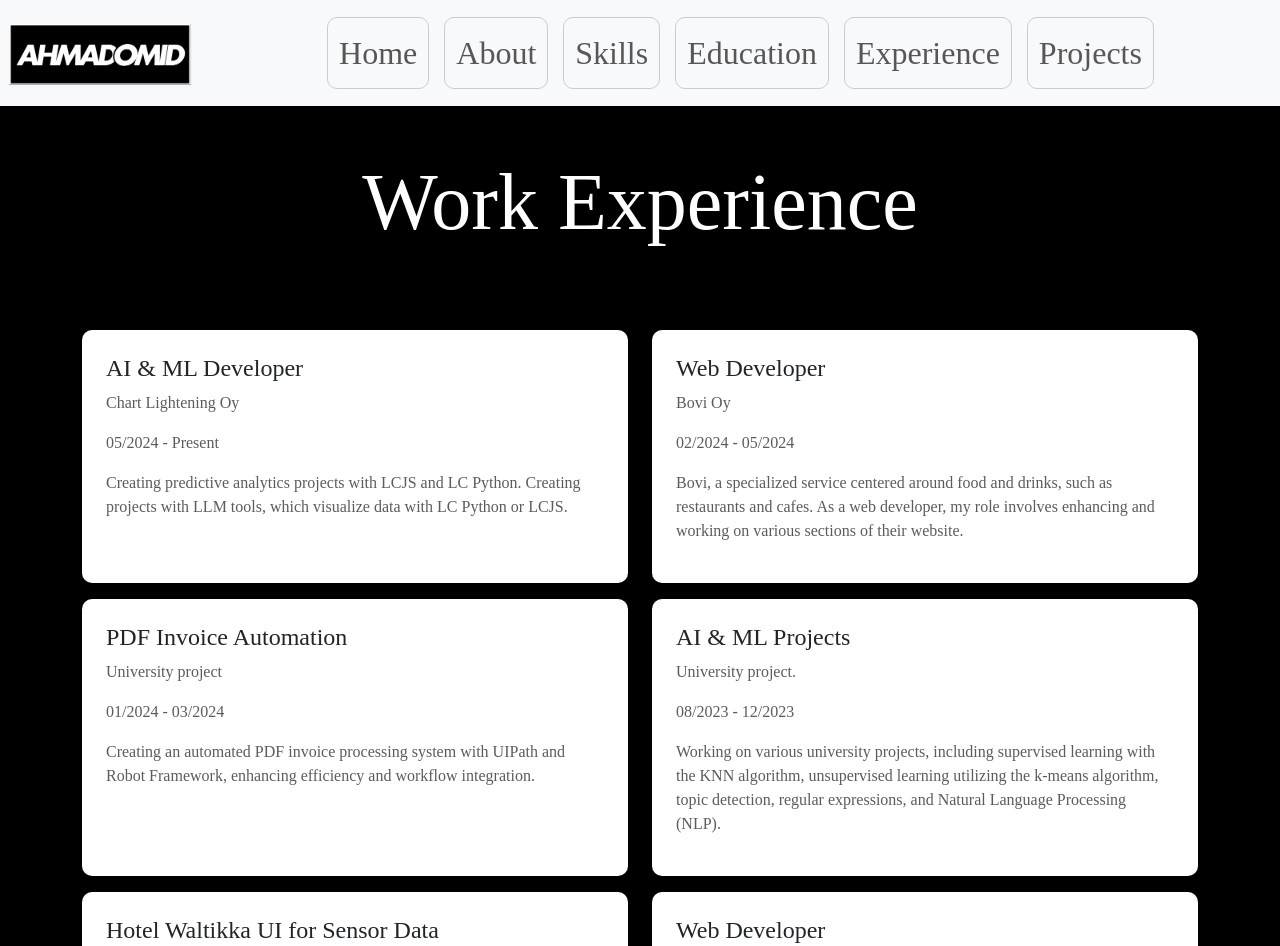
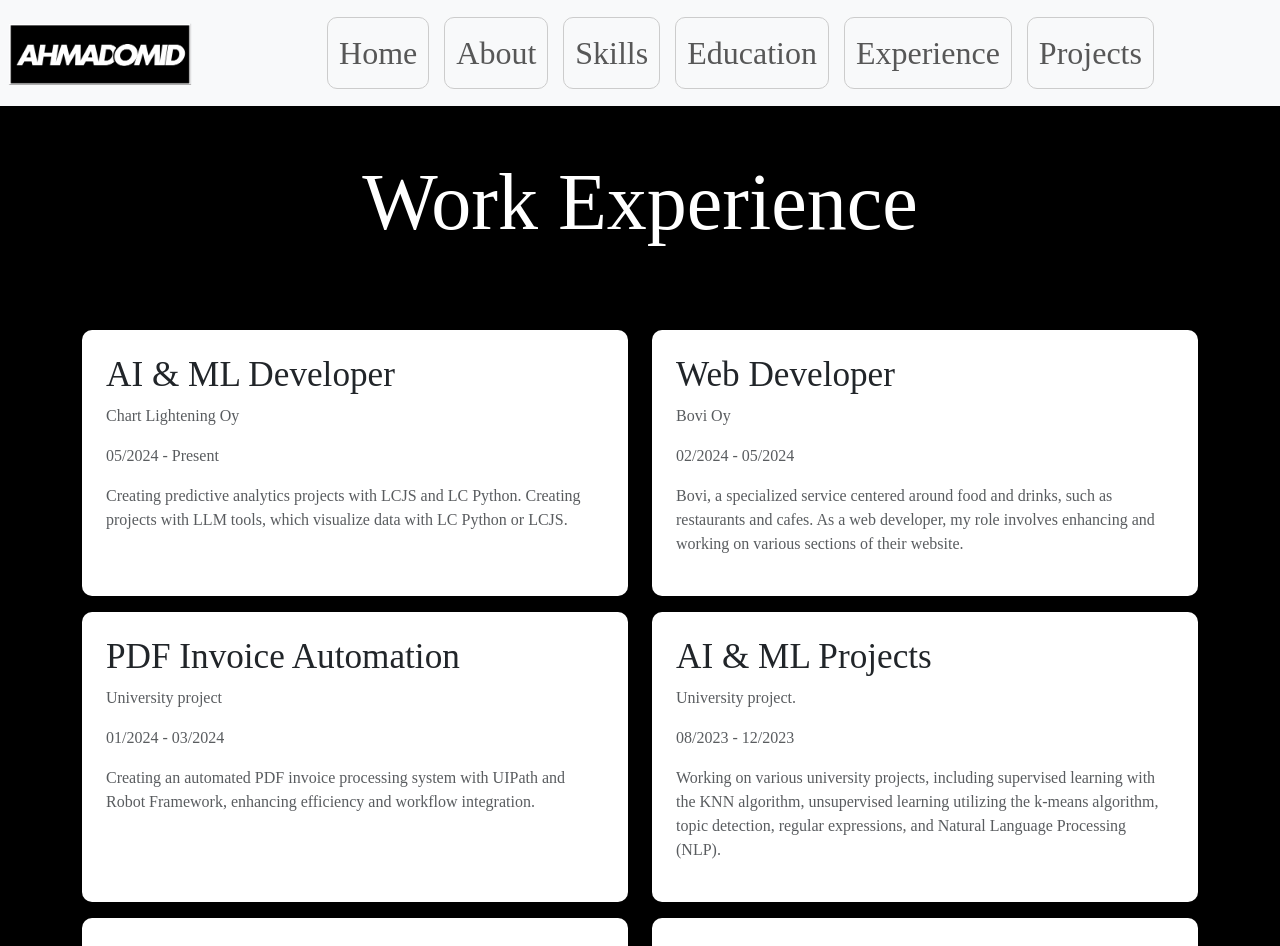
Before and after one commit to ahmadomid1984/portfolio, a React (Create React App) app: page /work-experience in a window 1280 px wide. Shown: the top 946 px of the page. Built offline with nearby package versions, Linux system fonts and the light colour scheme.

Commit message:
minor changes

```diff
--- a/src/components/Projects.js
+++ b/src/components/Projects.js
@@ -10,7 +10,7 @@ const Projects = () => {
                         <img src="images/portfolio.png" className="card-img-top" alt="Project 1" />
                         <div className="card-body text-center">
                             <h5 className="card-title" style={{ fontSize: '2.5em' }}>Dev Portfolio</h5>
-                            <p className="card-text" style={{ fontSize: '1.5em' }}>A responsive Dev Portfolio Website made in React and Bootstrap.</p>
+                            <p className="card-text" style={{ fontSize: '1.4em' }}>A responsive Dev Portfolio Website made in React and Bootstrap.</p>
                         </div>
                         <div className="card-footer text-center">
                             <a href="https://github.com/ahmadomid1984/portfolio.git" className="btn btn-primary">GitHub</a>
@@ -22,7 +22,7 @@ const Projects = () => {
                         <img src="images/Hotel-Waltikka.png" className="card-img-top" alt="Project 2" />
                         <div className="card-body text-center">
                             <h5 className="card-title" style={{ fontSize: '2.5em' }}>Hotel Waltikka UI</h5>
-                            <p className="card-text" style={{ fontSize: '1.5em' }}>IoT interface system integrating temperature, moisture, and CO2 data.</p>
+                            <p className="card-text" style={{ fontSize: '1.4em' }}>IoT interface system integrating temperature, moisture, and CO2 data.</p>
                         </div>
                         <div className="card-footer text-center">
                             <a href="https://github.com/LeylaMolnar/Waltikka-Group2" className="btn btn-primary">GitHub</a>
@@ -34,7 +34,7 @@ const Projects = () => {
                         <img src="images/Coffeshop.png" className="card-img-top" alt="Project 3" />
                         <div className="card-body text-center">
                             <h5 className="card-title" style={{ fontSize: '2.5em' }}>Crush Cafe</h5>
-                            <p className="card-text" style={{ fontSize: '1.5em' }}>Designing a website in different formats (PHP, HTML and Wordpress).</p>
+                            <p className="card-text" style={{ fontSize: '1.4em' }}>Designing a website in different formats (PHP, HTML and Wordpress).</p>
                         </div>
                         <div className="card-footer text-center">
                             <a href="http://localhost:3000/projects" className="btn btn-primary">GitHub</a>
--- a/src/components/WorkExperience.js
+++ b/src/components/WorkExperience.js
@@ -7,7 +7,7 @@ const WorkExperience = () => {
             <div className="row">
                 <div className="col-md-6 mb-3"> {/* Center the column horizontally */}
                     <div className="card p-4 h-100">
-                        <h4>AI & ML Developer</h4>
+                        <h4 style={{ fontSize: '2.2em' }}>AI & ML Developer</h4>
                         <p className="text-muted">Chart Lightening Oy</p>
                         <p className="text-muted">05/2024 - Present</p>
                         <p className="text-muted">Creating predictive analytics projects with LCJS and LC Python.
@@ -16,7 +16,7 @@ const WorkExperience = () => {
                 </div>
                 <div className="col-md-6 mb-3"> {/* Center the column horizontally */}
                     <div className="card p-4 h-100">
-                        <h4>Web Developer</h4>
+                        <h4 style={{ fontSize: '2.2em' }}>Web Developer</h4>
                         <p className="text-muted">Bovi Oy</p>
                         <p className="text-muted">02/2024 - 05/2024</p>
                         <p className="text-muted">Bovi, a specialized service centered around food and drinks, such as restaurants and cafes.
@@ -25,7 +25,7 @@ const WorkExperience = () => {
                 </div>
                 <div className="col-md-6 mb-3"> {/* Center the column horizontally */}
                     <div className="card p-4 h-100">
-                        <h4>PDF Invoice Automation</h4>
+                        <h4 style={{ fontSize: '2.2em' }}>PDF Invoice Automation</h4>
                         <p className="text-muted">University project</p>
                         <p className="text-muted">01/2024 - 03/2024</p>
                         <p className="text-muted">Creating an automated PDF invoice processing system with UIPath and Robot Framework,
@@ -34,7 +34,7 @@ const WorkExperience = () => {
                 </div>
                 <div className="col-md-6 mb-3"> {/* Center the column horizontally */}
                     <div className="card p-4 h-100">
-                        <h4>AI & ML Projects</h4>
+                        <h4 style={{ fontSize: '2.2em' }}>AI & ML Projects</h4>
                         <p className="text-muted">University project.</p>
                         <p className="text-muted">08/2023 - 12/2023</p>
                         <p className="text-muted">Working on various university projects, including supervised learning with the KNN algorithm,
@@ -43,7 +43,7 @@ const WorkExperience = () => {
                 </div>
                 <div className="col-md-6 mb-3"> {/* Center the column horizontally */}
                     <div className="card p-4 h-100">
-                        <h4>Hotel Waltikka UI for Sensor Data</h4>
+                        <h4 style={{ fontSize: '2.2em' }}>Hotel Waltikka UI for Sensor Data</h4>
                         <p className="text-muted">University design factory project</p>
                         <p className="text-muted">08/2023 - 10/2023"</p>
                         <p className="text-muted">Designed an IoT interfaces integrating temperature, moisture, and CO2 data.
@@ -52,7 +52,7 @@ const WorkExperience = () => {
                 </div>
                 <div className="col-md-6 mb-3"> {/* Center the column horizontally */}
                     <div className="card p-4 h-100">
-                        <h4>Web Developer</h4>
+                        <h4 style={{ fontSize: '2.2em' }}>Web Developer</h4>
                         <p className="text-muted">University project</p>
                         <p className="text-muted">01/2023 - 03/2023"</p>
                         <p className="text-muted">Developed a Coffee Shop website as a university project in different formats, utilizing PHP, HTML and Wordpress.</p>
```
